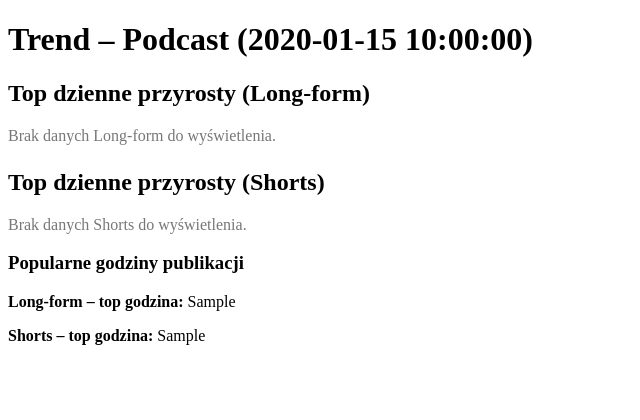
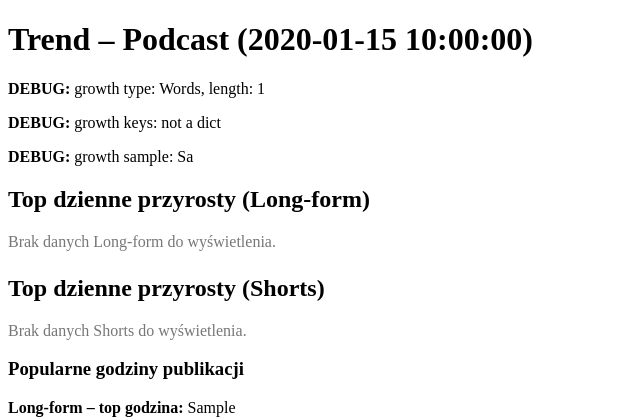
Before and after one commit to michalpoznanski/youtube-report-tool, a FastAPI app: template templates/trend/podcast/dashboard.html in a window 1280 px wide. Shown: the top 420 px of the page, without its empty margins (0-640 px from the left). Run offline with FastAPI, Linux system fonts and the light colour scheme; the template is opened without the code that fills it: most values are stand-ins (such as "Sample title", 1, 10 or a date in 2020); parts of the project's set-up code (start-up, migrations or seed data) failed here and were passed over.

Commit message:
DEBUG: Dodano debug info do szablonu podcast

```diff
--- a/templates/trend/podcast/dashboard.html
+++ b/templates/trend/podcast/dashboard.html
@@ -1,6 +1,11 @@
 <!doctype html><html><head><meta charset="utf-8"><title>Trend – Podcast</title></head>
 <body>
 <h1>Trend – Podcast ({{ report_date or "brak daty" }})</h1>
+
+<!-- DEBUG: Sprawdź co otrzymujemy -->
+<p><strong>DEBUG:</strong> growth type: {{ growth.__class__.__name__ }}, length: {{ growth|length if growth else 0 }}</p>
+<p><strong>DEBUG:</strong> growth keys: {{ growth.keys() if growth and growth is mapping else 'not a dict' }}</p>
+<p><strong>DEBUG:</strong> growth sample: {{ growth[:2] if growth and growth is sequence else 'not a list' }}</p>
 
 {% set items_all = (growth if growth is defined else []) %}
 {% set items_sorted = items_all | sort(attribute='views_today', reverse=True) %}
```
